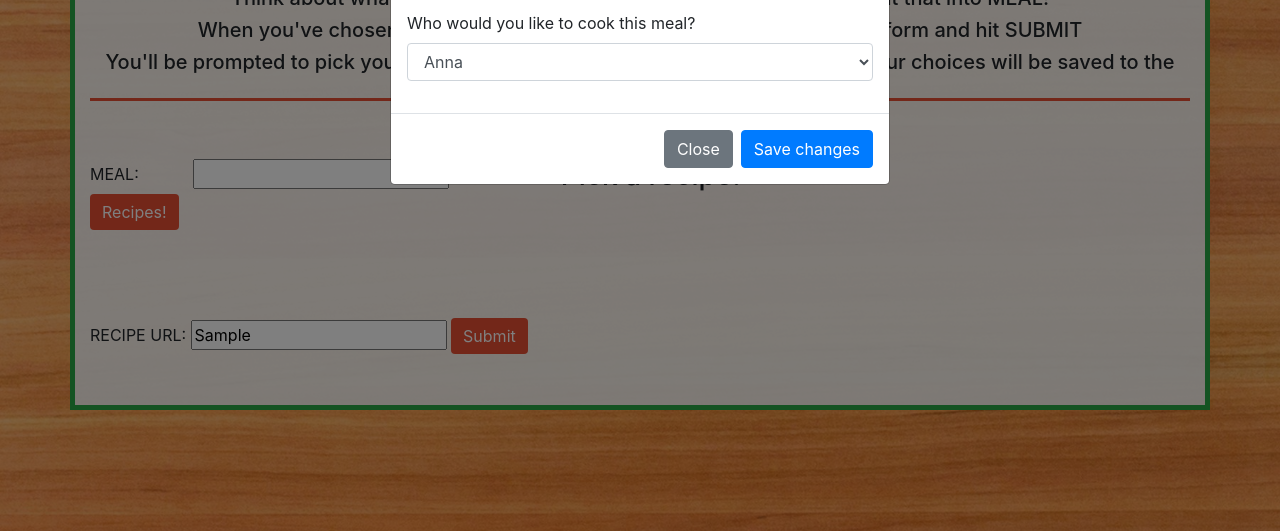
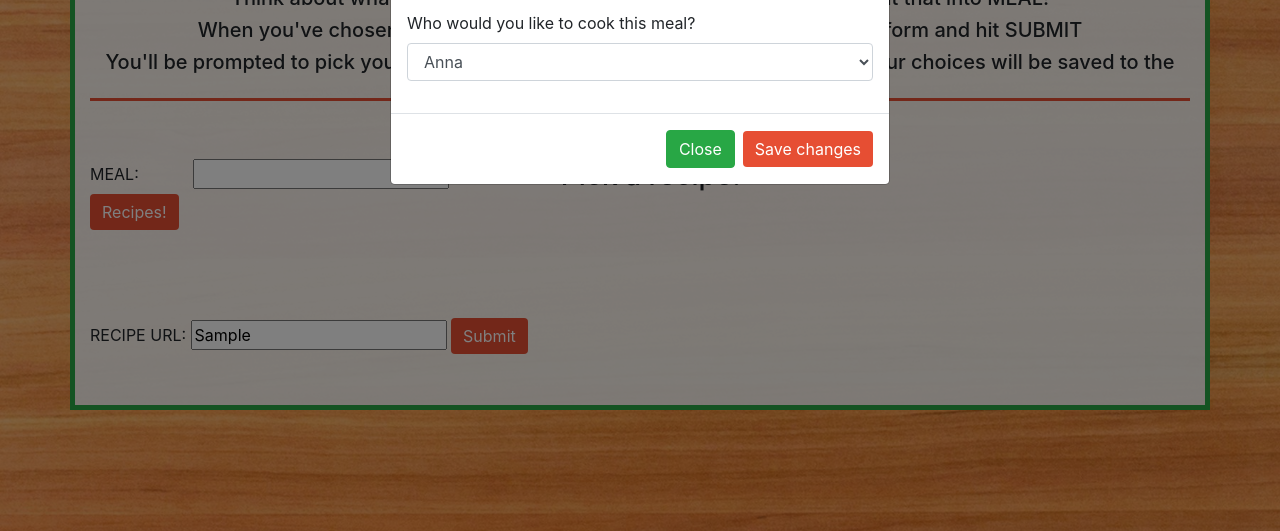
Before and after one commit to tingtingctt/Home-Chef, a plain HTML site: page recipe.html in a window 1280 px wide. Both pictures are taken after typing "Sample" into the empty fields and a click on the button "Submit". Shown: the part 269-800 px from the top of the page. Drawn offline with nearby package versions, Linux system fonts and the light colour scheme; no server answers.

Commit message:
Updated modal button colors

```diff
--- a/assets/recipe.css
+++ b/assets/recipe.css
@@ -68,9 +68,15 @@ h4:hover{
     border-bottom: solid 3px hsla(9, 78%, 55%, 1);
 }
 
-.ingredBtn, .mealBtn, .urlBtn {
-    background-color: hsla(9, 78%, 55%, 1);
+.ingredBtn, .mealBtn, .urlBtn, .btn-save {
+    background-color: hsla(9, 78%, 55%, 1) !important;
     border: none;
+}
+
+.btn-close {
+    border-color: #28a745;
+    background-color: #28a745;
+
 }
 
 .btn:hover{
--- a/recipe.html
+++ b/recipe.html
@@ -127,8 +127,8 @@
                                 </form>
                             </div>
                             <div class="modal-footer">
-                                <button type="button" class="btn btn-secondary" data-dismiss="modal">Close</button>
-                                <button type="button" class="btn btn-primary" id = "saveBtn">Save changes</button>
+                                <button type="button" class="btn btn-secondary btn-close" data-dismiss="modal">Close</button>
+                                <button type="button" class="btn btn-primary btn-save" id = "saveBtn">Save changes</button>
                             </div>
                         </div>
                      </div>
```
